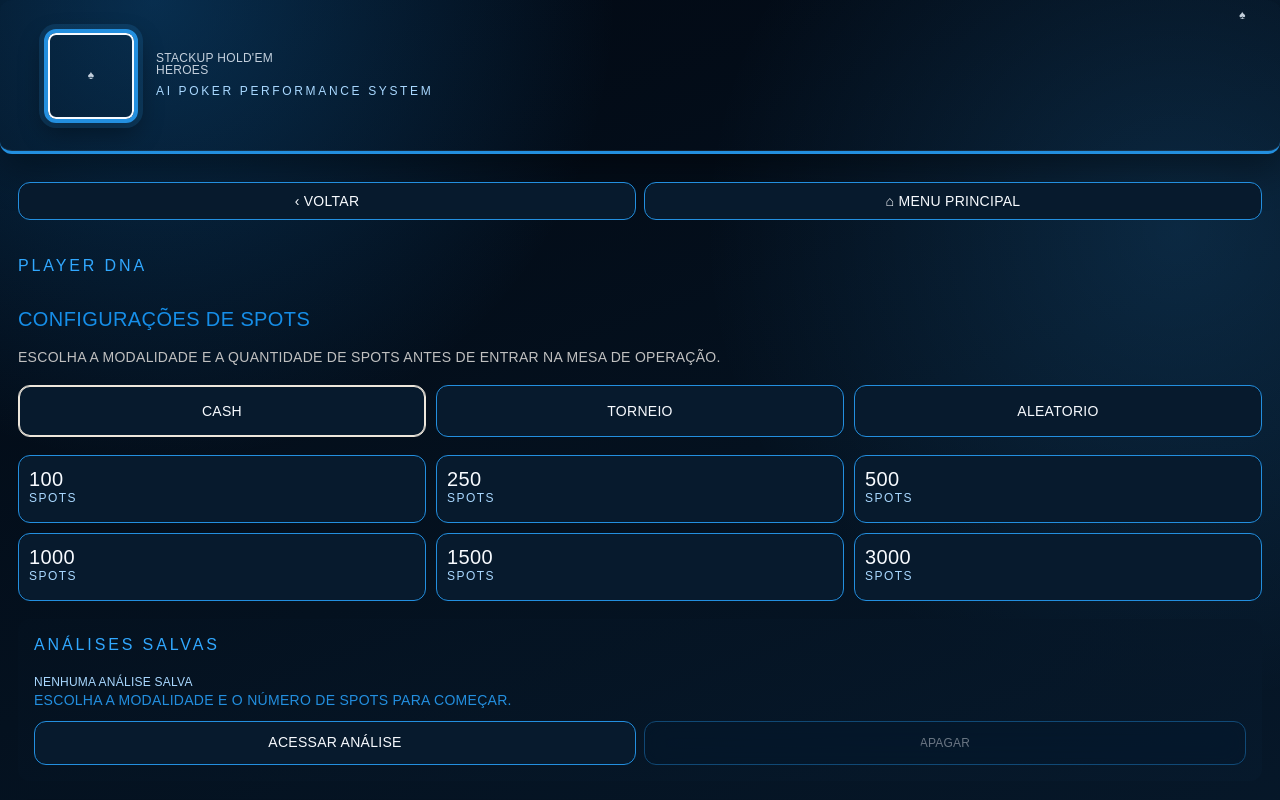
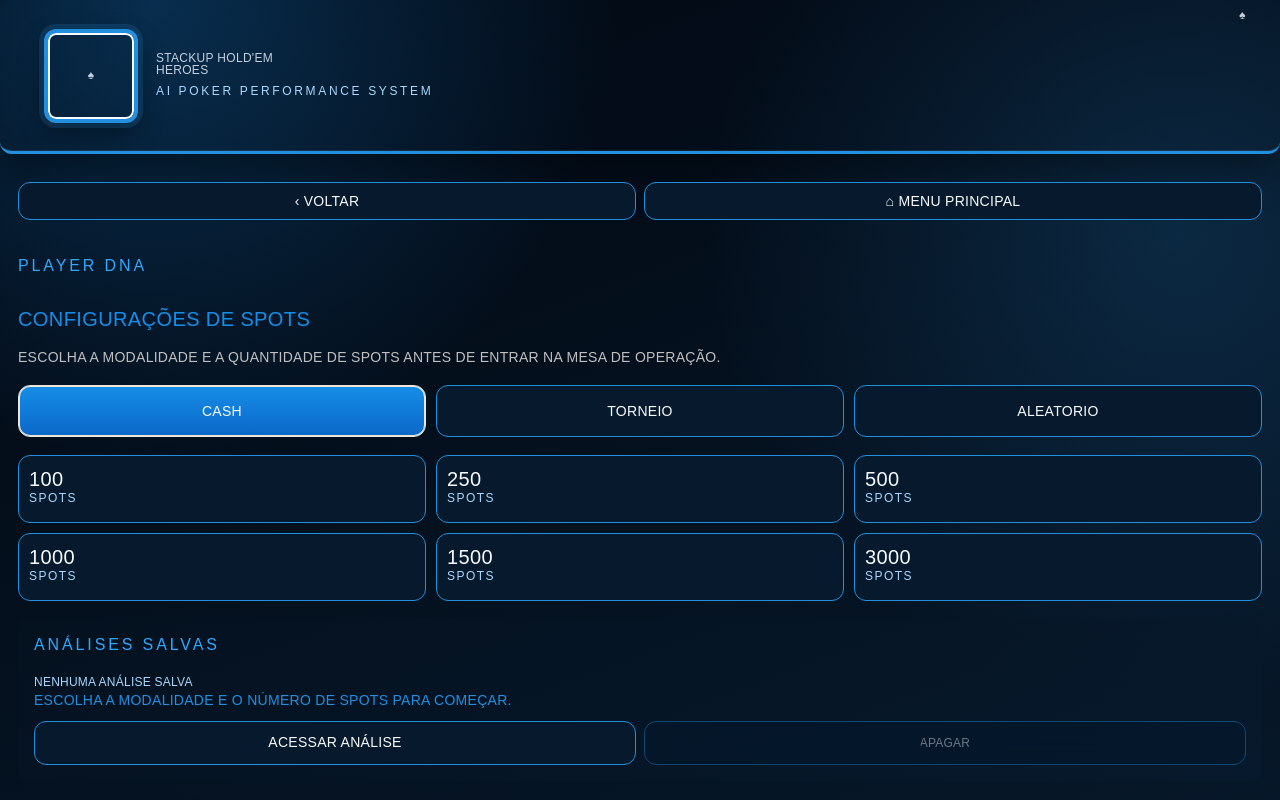
Before and after one commit to SkyareCom/gemeo.stackup.holdem-heroes, a Next.js app: page /player-dna in a window 1280 px wide. Shown: the top 800 px of the page. Built offline with nearby package versions, Linux system fonts and the light colour scheme; a web font is replaced by a local one.

Commit message:
style: standardize selected control state app-wide

```diff
--- a/app/stackup-ui-contract.css
+++ b/app/stackup-ui-contract.css
@@ -20,6 +20,7 @@
   --app-command-text:#F8FBFF;
   --app-command-selected:#F8FBFF;
   --app-command-background:#071A2D;
+  --app-command-selected-background:linear-gradient(180deg,#168EE8,#0B67C8);
   --type-deep:#0B67C8;
   --type-action:#31A8FF;
   --type-support:#5BBCFF;
@@ -72,7 +73,7 @@ html body main.module-page small:not(#ui-a):not(#ui-b){
   -webkit-text-fill-color:var(--stackup-blue-300)!important;
 }
 
-/* CONTROLES: AZUL EM REPOUSO, BRANCO NO CLIQUE/SELEÇÃO. */
+/* CONTROLES: AZUL EM REPOUSO; FUNDO AZUL + BORDA BRANCA + TEXTO BRANCO NO CLIQUE/SELEÇÃO. */
 html body main.stackup-home .modules a:not(#ui-a):not(#ui-b),
 html body main.module-page button:not(#ui-a):not(#ui-b),
 html body main.module-page a.module-back:not(#ui-a):not(#ui-b),
@@ -118,10 +119,24 @@ html body main.module-page a.module-back:not(#ui-a):not(#ui-b){
   -webkit-text-fill-color:var(--stackup-white)!important;
   box-shadow:none!important;
 }
-html body main.module-page button:not(#ui-a):not(#ui-b):is(:active,:focus-visible),
+html body main.module-page button:not(#ui-a):not(#ui-b):active,
 html body main.module-page button[aria-pressed="true"]:not(#ui-a):not(#ui-b),
+html body main.module-page label:not(#ui-a):not(#ui-b):has(input:checked){
+  background:var(--app-command-selected-background)!important;
+  background-image:var(--app-command-selected-background)!important;
+  border-color:var(--stackup-white)!important;
+  color:var(--stackup-white)!important;
+  -webkit-text-fill-color:var(--stackup-white)!important;
+  box-shadow:inset 0 0 0 1px var(--stackup-white)!important;
+  outline-color:var(--stackup-white)!important;
+}
+html body main.module-page button[aria-pressed="true"]:not(#ui-a):not(#ui-b) *,
+html body main.module-page label:not(#ui-a):not(#ui-b):has(input:checked) *{
+  color:var(--stackup-white)!important;
+  -webkit-text-fill-color:var(--stackup-white)!important;
+}
+html body main.module-page button:not(#ui-a):not(#ui-b):focus-visible,
 html body main.module-page a.module-back:not(#ui-a):not(#ui-b):is(:active,:focus-visible),
-html body main.module-page label:not(#ui-a):not(#ui-b):has(input:checked),
 html body main.module-page :is(input,select,textarea):not(#ui-a):not(#ui-b):focus{
   border-color:var(--stackup-white)!important;
   outline-color:var(--stackup-white)!important;
```
